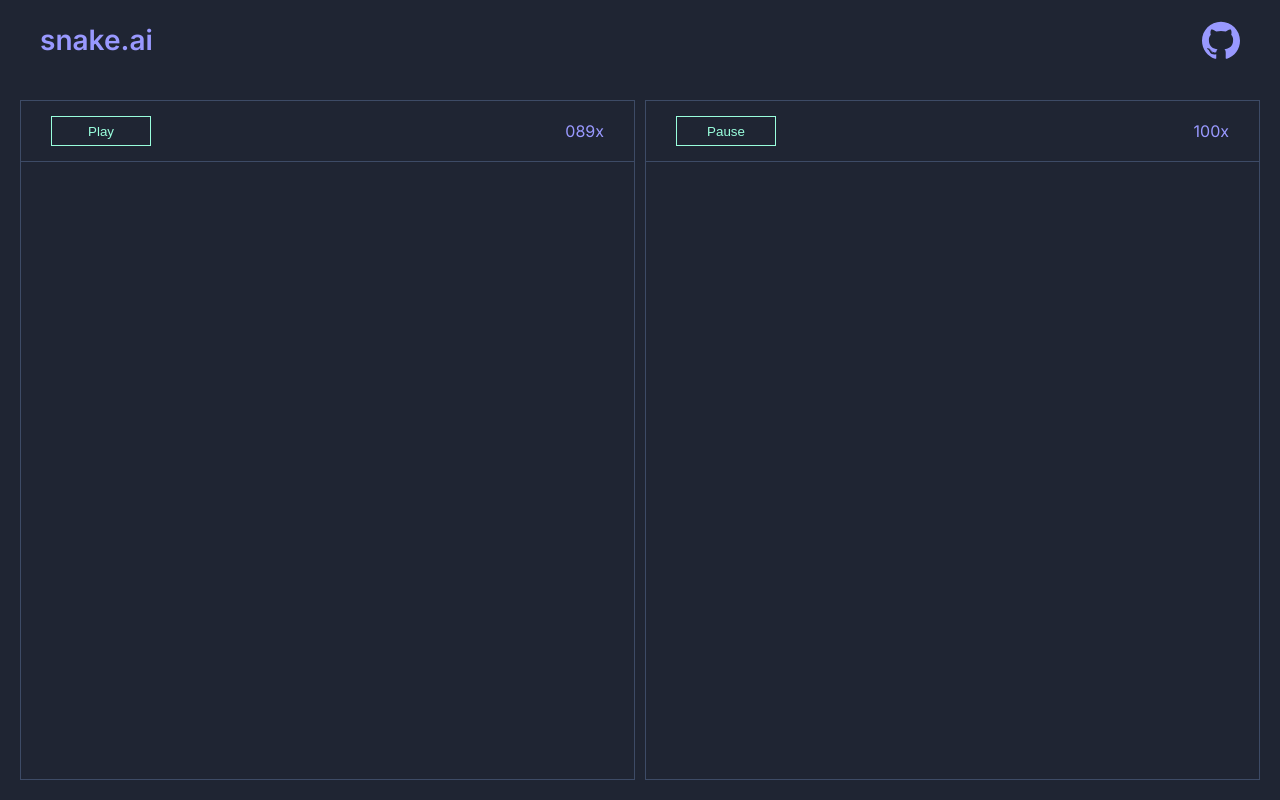
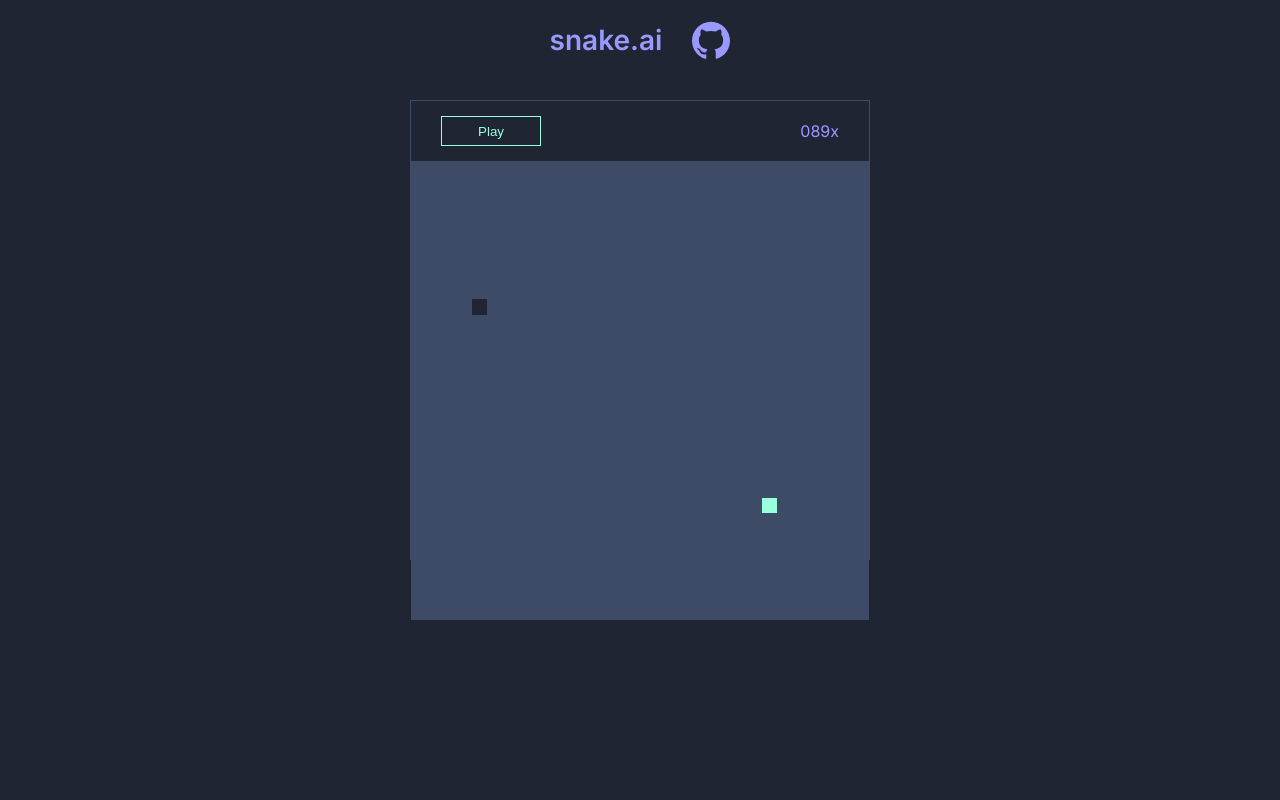
Before and after one commit to jayp-xgh/snake_ai, a plain HTML site: page index.html in a window 1280 px wide. Drawn offline with Linux system fonts and the light colour scheme.

Commit message:
[feat] interface

```diff
--- a/assets/sass/index.scss
+++ b/assets/sass/index.scss
@@ -15,11 +15,13 @@ body{
   height: 100vh;
   display: flex;
   flex-direction: column;
+  align-items: center;
 
 }
 header{
   display: flex;
   justify-content:space-between;
+  grid-gap: 30px;
   align-items: center;
   padding: 40px;
   height: 60px;
@@ -32,22 +34,22 @@ header{
 }
 
 #cotainer-section{
-  width: 100%;
-  height: 100%;
+  width: 500px;
+  height: 500px;
   display: flex;
   grid-gap: 10px;
   padding: 20px;
 
-  section{
-    width: 50%;
+  .container-world-game{
+    width: 100%;
     height: 100%;
     border: solid 1px $secondary-color;
 
-    nav{
+    #game-datails{
+      display: flex;
       width: 100%;
       height: 40px;
       border-bottom: solid 1px $secondary-color;
-      display: flex;
       align-items: center;
       grid-gap: 20px;
       justify-content: space-between;
@@ -75,5 +77,22 @@ header{
     span{
       color: $primary-color;
     }
+
+    .play-board{
+      background: $secondary-color;
+      width: 100%;
+      height: 100%;
+      display: grid;
+      grid-template: repeat(30,  1fr ) / repeat(30,  1fr );
+
+      .food{
+        background-color: $alert-color;
+      }
+
+      .heade-snake{
+        background-color: $background-color;
+      }
+    }
+
   }
 }
--- a/index.html
+++ b/index.html
@@ -8,7 +8,8 @@
   <link rel="preconnect" href="https://fonts.gstatic.com" crossorigin>
   <link href="https://fonts.googleapis.com/css2?family=Inter:wght@100;200;300;400;500;600;700;800;900&display=swap" rel="stylesheet">
   <link rel="stylesheet" href="/assets/sass/index.css">
-  <title>Snake ai 🐍</title>
+  <title>Snake ai</title>
+  <link rel="icon" href="/assets/images/296548.png">
 </head>
 <body>
   <header>
@@ -16,19 +17,17 @@
     <img src="/assets/images/github.svg" alt="Github">
   </header>
   <div id="cotainer-section">
-    <section>
-      <nav>
+    <section class="container-world-game">
+      <nav id="game-datails">
         <button>Play</button>
         <span>089x</span>
       </nav>
-    </section>
+      <div class="play-board">
 
-    <section>
-      <nav>
-        <button>Pause</button>
-        <span>100x</span>
-      </nav>
+      </div>
     </section>
   </div>
+
+<script src="./assets/script/logic.js" defer></script>
 </body>
 </html>
```
Also changed, not shown: assets/images/296548.png (added), assets/sass/index.css, 1 other file.
